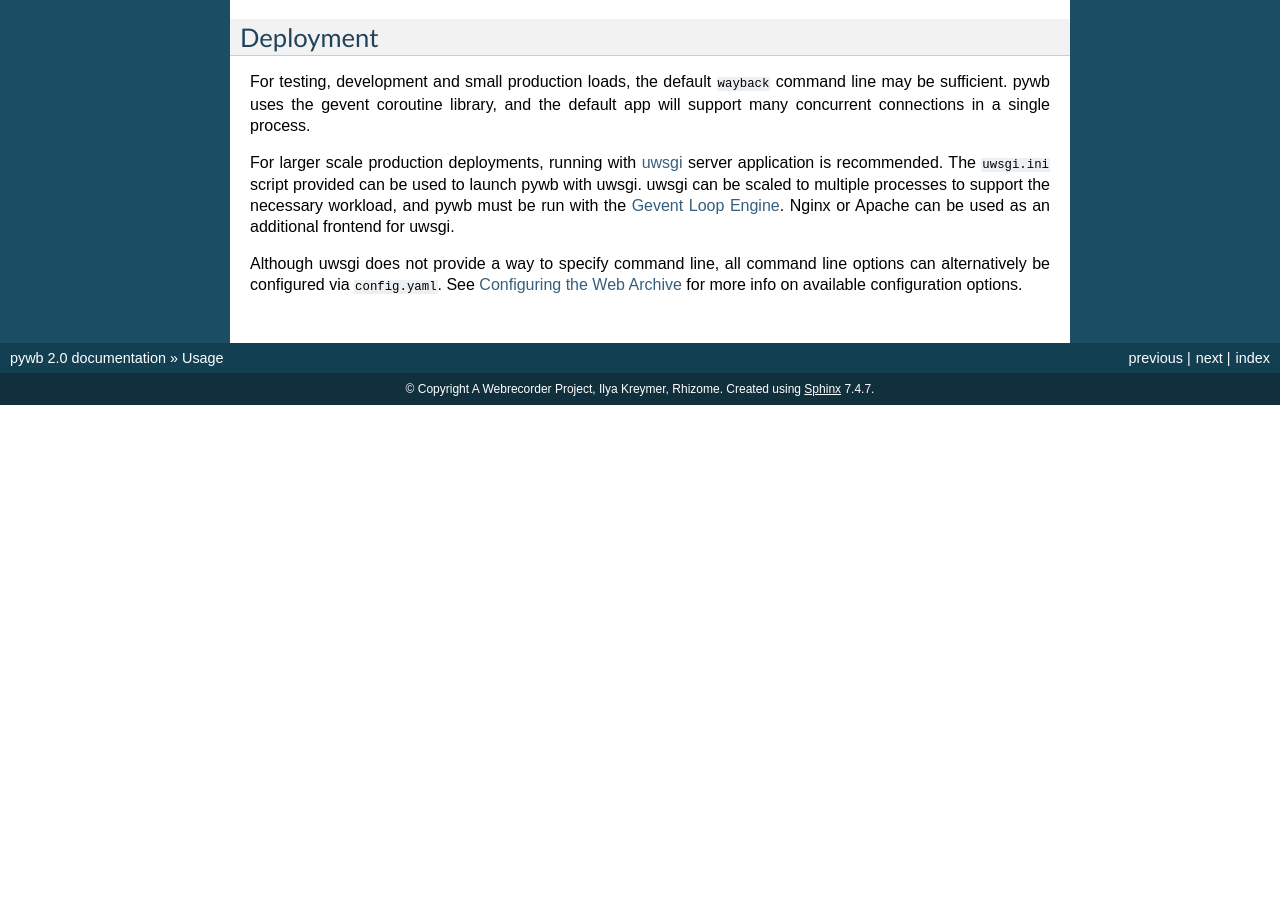
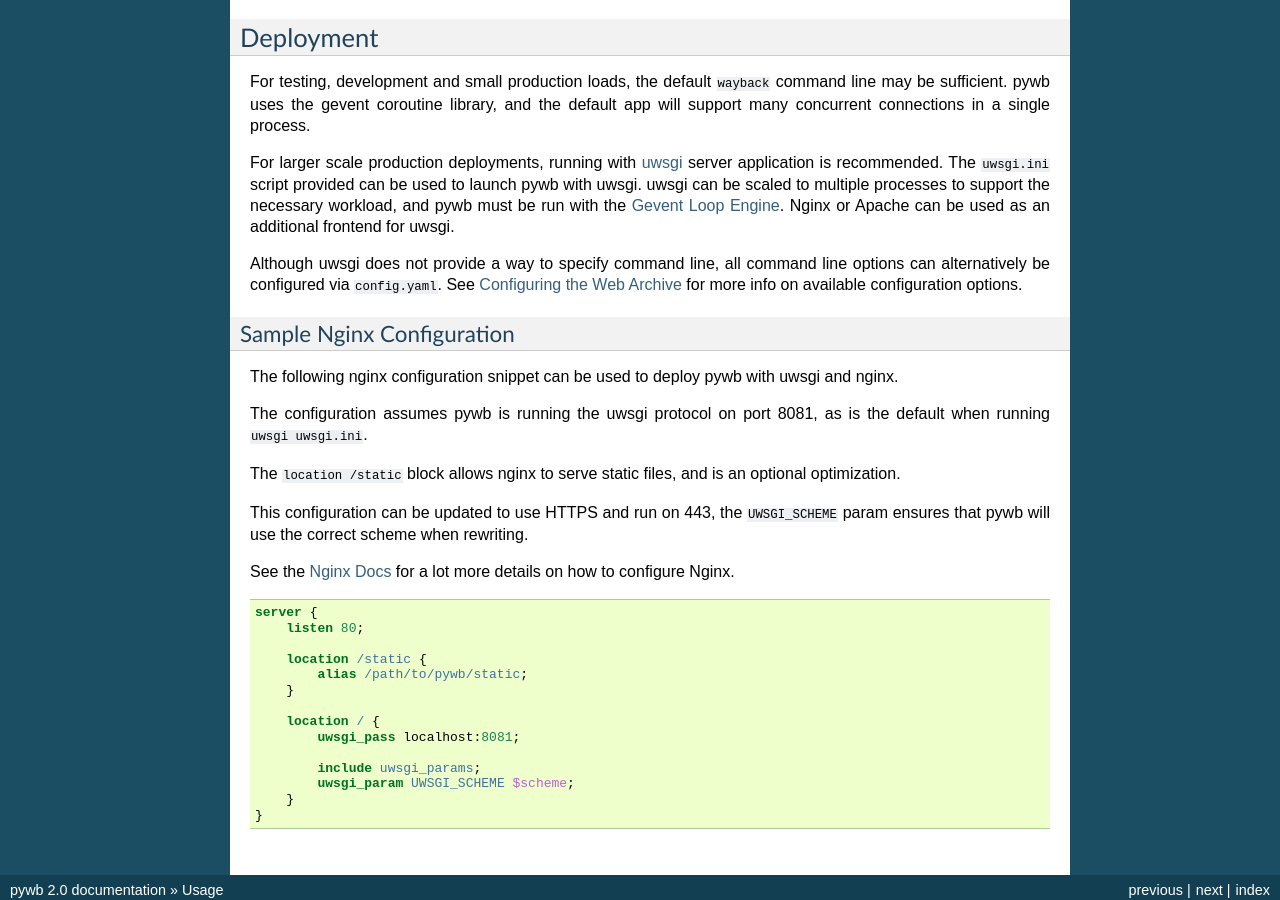
Before and after one commit to webrecorder/pywb, a Sphinx documentation site: the page built from docs/manual/usage.rst, in a window 1280 px wide and 900 px high, scrolled down 2705 px. Built offline with Sphinx 7.4.7, drawn with Linux system fonts in a browser that asks for light colours; pages that are not in the unit, such as notebooks, are missing from menus; before the commit the page ends 3110 px from its top, so only the background shows below that; some of the changed text lies outside the part shown.

Commit message:
docs: add sample nginx config to deployment section, mention how https is handled, fixes #314

```diff
--- a/docs/manual/usage.rst
+++ b/docs/manual/usage.rst
@@ -154,3 +154,37 @@ pywb uses the gevent coroutine library, and the default app will support many co
 For larger scale production deployments, running with `uwsgi <http://uwsgi-docs.readthedocs.io/>`_ server application is recommended. The ``uwsgi.ini`` script provided can be used to launch pywb with uwsgi. uwsgi can be scaled to multiple processes to support the necessary workload, and pywb must be run with the `Gevent Loop Engine <http://uwsgi-docs.readthedocs.io/en/latest/Gevent.html>`_. Nginx or Apache can be used as an additional frontend for uwsgi.
 
 Although uwsgi does not provide a way to specify command line, all command line options can alternatively be configured via ``config.yaml``. See :ref:`configuring-pywb` for more info on available configuration options.
+
+
+Sample Nginx Configuration
+^^^^^^^^^^^^^^^^^^^^^^^^^^
+
+The following nginx configuration snippet can be used to deploy pywb with uwsgi and nginx.
+
+The configuration assumes pywb is running the uwsgi protocol on port 8081, as is the default
+when running ``uwsgi uwsgi.ini``.
+
+The ``location /static`` block allows nginx to serve static files, and is an optional optimization.
+
+This configuration can be updated to use HTTPS and run on 443, the ``UWSGI_SCHEME`` param ensures that pywb will use the correct scheme
+when rewriting.
+
+See the `Nginx Docs <https://nginx.org/en/docs/>`_ for a lot more details on how to configure Nginx.
+
+
+.. code:: nginx
+
+    server {
+        listen 80;
+
+        location /static {
+            alias /path/to/pywb/static;
+        }
+
+        location / {
+            uwsgi_pass localhost:8081;
+
+            include uwsgi_params;
+            uwsgi_param UWSGI_SCHEME $scheme;
+        }
+    }
```
Also changed, not shown: 1 other file.
